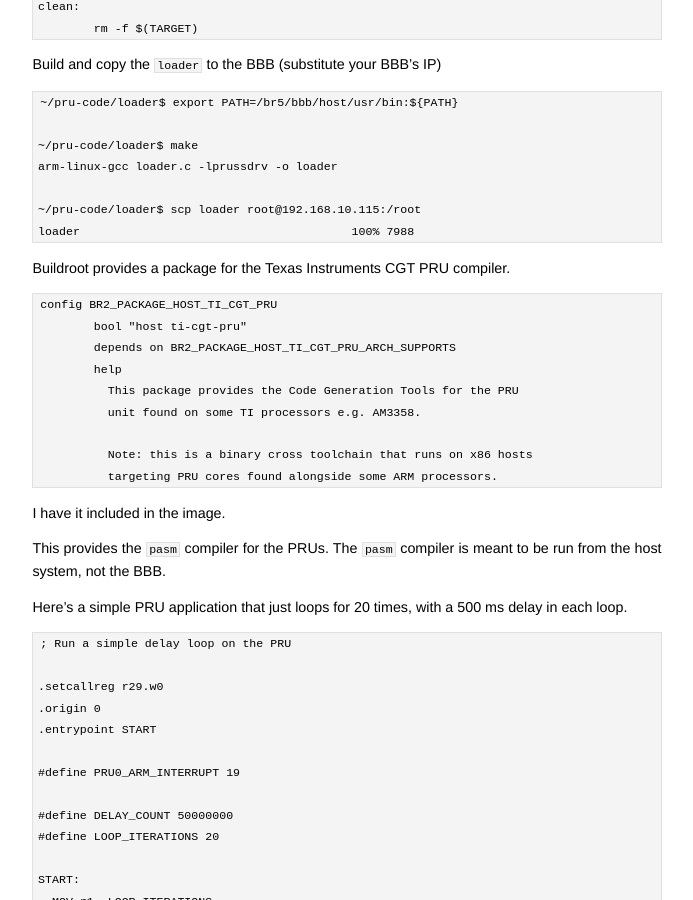
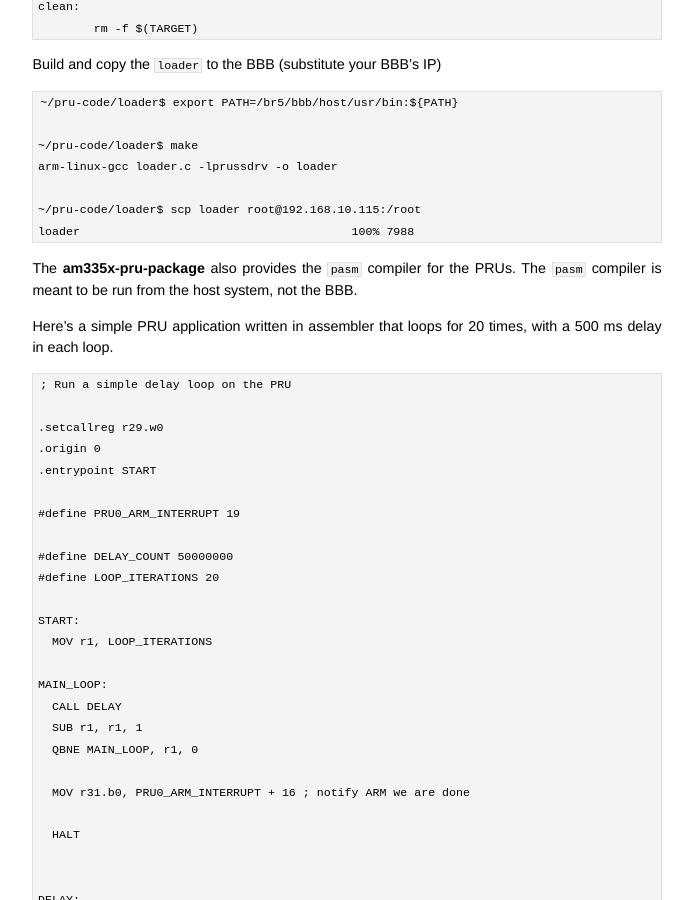
Before and after one commit to jumpnow/jumpnowtek-site, a Jekyll site: the page built from _posts/2017-03-07-Working-with-the-BeagleBone-PRUs.md, in a window 1280 px wide and 900 px high, scrolled down 3259 px. Shown: the whole window, without its empty margins (293-986 px from the left). Built offline with Jekyll 4.4.1, drawn with Linux system fonts in a browser that asks for light colours; some of the changed text lies outside the part shown.

Commit message:
copy edit

```diff
--- a/_posts/2017-03-07-Working-with-the-BeagleBone-PRUs.md
+++ b/_posts/2017-03-07-Working-with-the-BeagleBone-PRUs.md
@@ -166,24 +166,9 @@ Build and copy the `loader` to the BBB (substitute your BBB's IP)
     ~/pru-code/loader$ scp loader root@192.168.10.115:/root
     loader                                       100% 7988
 
+The **am335x-pru-package** also provides the `pasm` compiler for the PRUs. The `pasm` compiler is meant to be run from the host system, not the BBB.
 
-Buildroot provides a package for the Texas Instruments CGT PRU compiler.
-
-    config BR2_PACKAGE_HOST_TI_CGT_PRU
-            bool "host ti-cgt-pru"
-            depends on BR2_PACKAGE_HOST_TI_CGT_PRU_ARCH_SUPPORTS
-            help
-              This package provides the Code Generation Tools for the PRU
-              unit found on some TI processors e.g. AM3358.
-
-              Note: this is a binary cross toolchain that runs on x86 hosts
-              targeting PRU cores found alongside some ARM processors.
-
-I have it included in the image.
-
-This provides the `pasm` compiler for the PRUs. The `pasm` compiler is meant to be run from the host system, not the BBB.
-
-Here's a simple PRU application that just loops for 20 times, with a 500 ms delay in each loop.
+Here's a simple PRU application written in assembler that loops for 20 times, with a 500 ms delay in each loop.
 
     ; Run a simple delay loop on the PRU
 
```
Also changed, not shown: other parts of _posts/2017-03-07-Working-with-the-BeagleBone-PRUs.md (+18 -1 lines).
